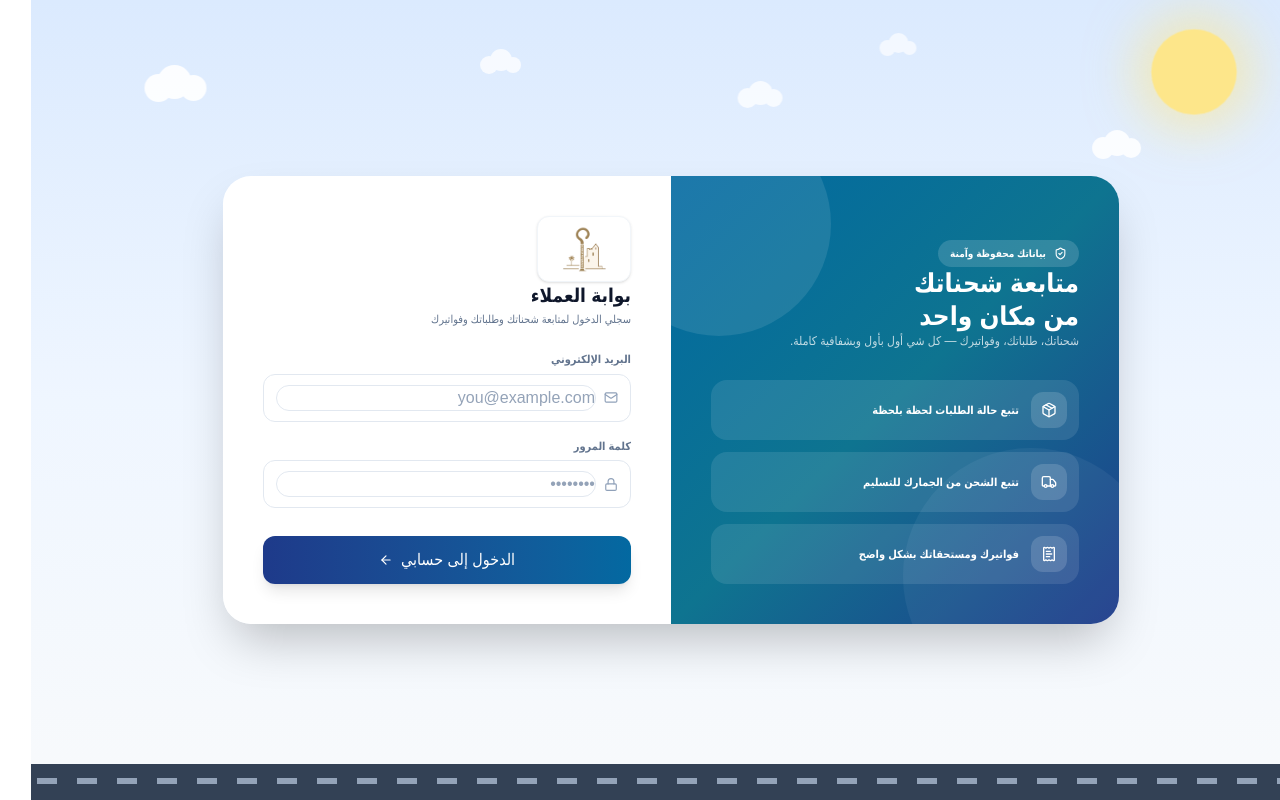
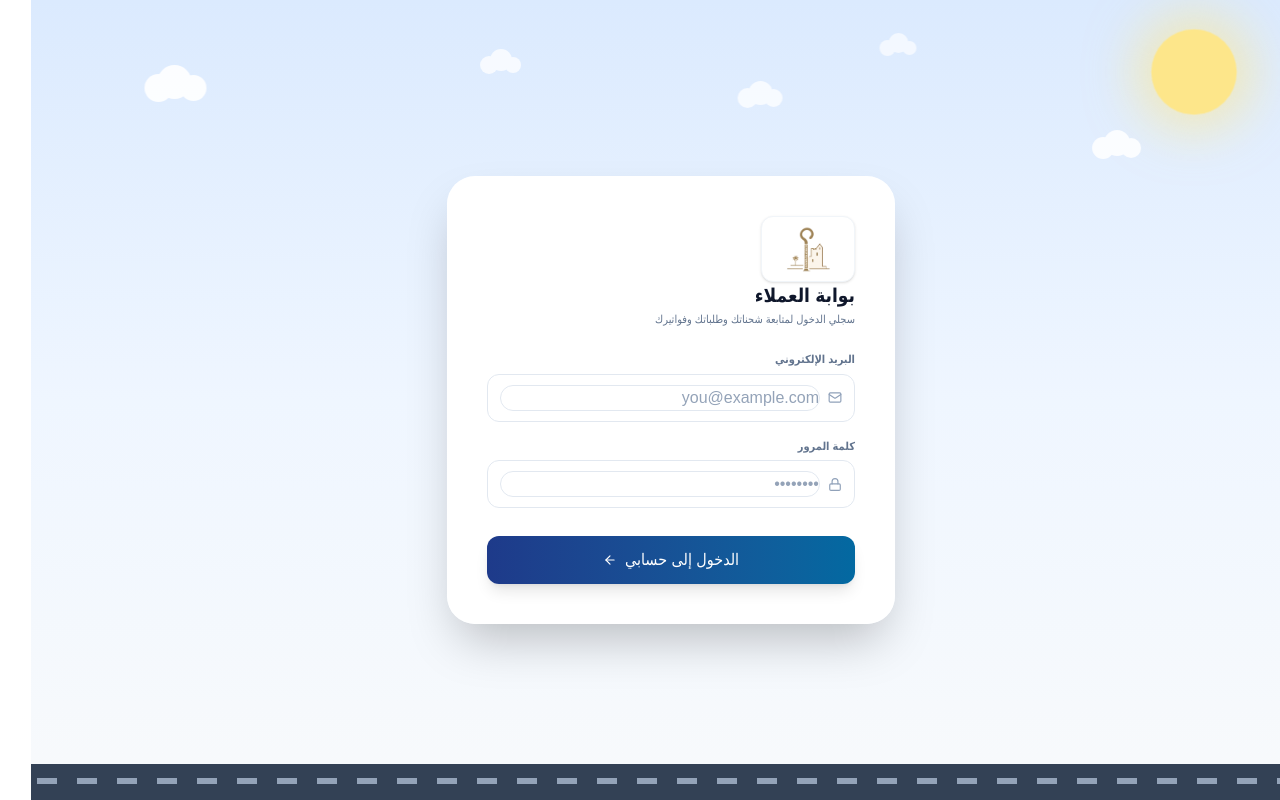
Before and after one commit to danyahAlmutlaq/bi-technology-ai-api, a Next.js app in the folder frontend/next-frontend/: page /portal in a window 1280 px wide. Built offline with nearby package versions, Linux system fonts and the light colour scheme.

Commit message:
style: remove blue promo panel from customer portal login, keep white card only

```diff
--- a/frontend/next-frontend/app/portal/page.tsx
+++ b/frontend/next-frontend/app/portal/page.tsx
@@ -464,32 +464,7 @@ export default function CustomerPortalPage() {
         <style>{journeyKeyframes}</style>
         <PortalAmbientBackground />
         <PortalStreetStrip />
-        <div className="relative z-10 grid w-full max-w-4xl overflow-hidden rounded-[28px] shadow-2xl md:grid-cols-2">
-          <div className="relative hidden flex-col justify-between bg-gradient-to-br from-[#0369a1] via-[#0e7490] to-[#1e3a8a] p-10 text-white md:flex">
-            <div className="absolute -left-16 -top-16 h-56 w-56 rounded-full bg-white/10" />
-            <div className="absolute -bottom-20 -right-10 h-64 w-64 rounded-full bg-white/5" />
-            <div className="relative z-10">
-              <div className="mt-6 inline-flex items-center gap-2 rounded-full bg-white/15 px-3 py-1.5 text-[10px] font-bold">
-                <ShieldCheck size={13} /> بياناتك محفوظة وآمنة
-              </div>
-              <h1 className="mt-8 text-[26px] font-black leading-tight">متابعة شحناتك<br />من مكان واحد</h1>
-              <p className="mt-3 text-[12px] font-medium text-white/75">شحناتك، طلباتك، وفواتيرك — كل شي أول بأول وبشفافية كاملة.</p>
-            </div>
-            <div className="relative z-10 grid gap-3">
-              <div className="flex items-center gap-3 rounded-2xl bg-white/10 p-3">
-                <span className="flex h-9 w-9 items-center justify-center rounded-xl bg-white/15"><Package size={16} /></span>
-                <p className="text-[11px] font-bold">تتبع حالة الطلبات لحظة بلحظة</p>
-              </div>
-              <div className="flex items-center gap-3 rounded-2xl bg-white/10 p-3">
-                <span className="flex h-9 w-9 items-center justify-center rounded-xl bg-white/15"><Truck size={16} /></span>
-                <p className="text-[11px] font-bold">تتبع الشحن من الجمارك للتسليم</p>
-              </div>
-              <div className="flex items-center gap-3 rounded-2xl bg-white/10 p-3">
-                <span className="flex h-9 w-9 items-center justify-center rounded-xl bg-white/15"><ReceiptText size={16} /></span>
-                <p className="text-[11px] font-bold">فواتيرك ومستحقاتك بشكل واضح</p>
-              </div>
-            </div>
-          </div>
+        <div className="relative z-10 w-full max-w-md overflow-hidden rounded-[28px] shadow-2xl">
           <form onSubmit={handleLogin} className="bg-white p-8 sm:p-10">
             <div className="inline-flex rounded-xl border border-slate-100 bg-white px-3 py-2 shadow-sm">
               <img src="/logo.png" alt="إرتكاز" className="h-12 w-auto object-contain" />
```
